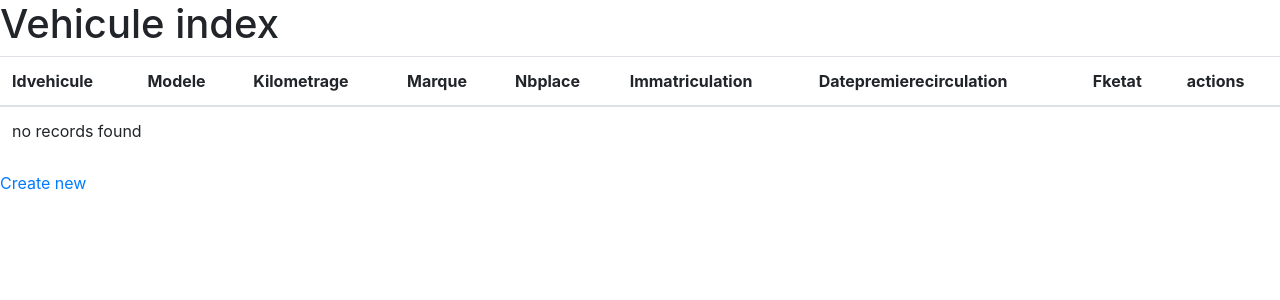
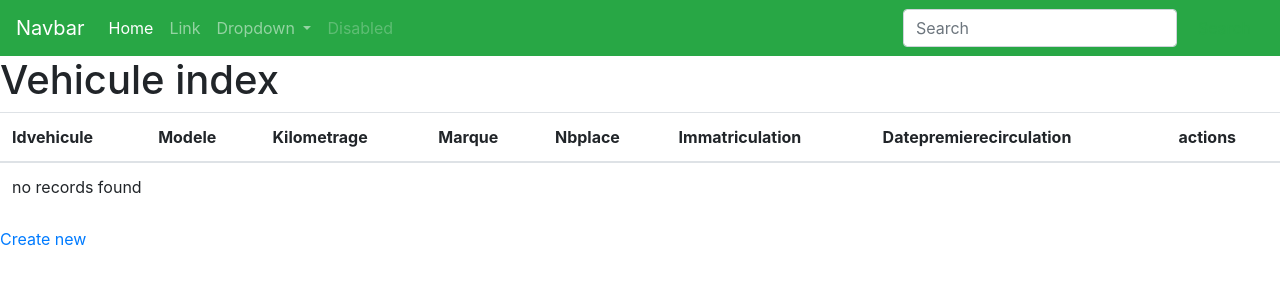
Before and after one commit to abesnardN/justdrive, a Symfony app: template src/AppBundle/Resources/views/vehicule/index.html.twig in a window 1280 px wide. Shown: the top 300 px of the page. Run offline with Twig, Linux system fonts and the light colour scheme; the template is opened without the code that fills it, so the values that code supplies are empty; some libraries are stand-ins or nearby versions.

Commit message:
accueil et top menu

```diff
--- a/app/Resources/views/base.html.twig
+++ b/app/Resources/views/base.html.twig
@@ -9,6 +9,7 @@
 
     </head>
     <body>
+        {% include 'top_menu.html.twig' %}
         {% block body %}{% endblock %}
         {% block javascripts %}{% endblock %}
         <script type="application/javascript" src="https://stackpath.bootstrapcdn.com/bootstrap/4.3.1/js/bootstrap.bundle.min.js"></script>
--- /dev/null
+++ b/app/Resources/views/top_menu.html.twig
@@ -0,0 +1,35 @@
+    <nav class="navbar navbar-expand-lg navbar-dark bg-success ">
+        <a class="navbar-brand" href="#">Navbar</a>
+        <button class="navbar-toggler" type="button" data-toggle="collapse" data-target="#navbarSupportedContent" aria-controls="navbarSupportedContent" aria-expanded="false" aria-label="Toggle navigation">
+            <span class="navbar-toggler-icon"></span>
+        </button>
+
+        <div class="collapse navbar-collapse" id="navbarSupportedContent">
+            <ul class="navbar-nav mr-auto">
+                <li class="nav-item active">
+                    <a class="nav-link" href="{{ path('vehicule_new') }}">Home <span class="sr-only">(current)</span></a>
+                </li>
+                <li class="nav-item">
+                    <a class="nav-link" href="{{ path('vehicule_new') }}">Link</a>
+                </li>
+                <li class="nav-item dropdown">
+                    <a class="nav-link dropdown-toggle" href="{{ path('vehicule_new') }}" id="navbarDropdown" role="button" data-toggle="dropdown" aria-haspopup="true" aria-expanded="false">
+                        Dropdown
+                    </a>
+                    <div class="dropdown-menu" aria-labelledby="navbarDropdown">
+                        <a class="dropdown-item" href="#">Action</a>
+                        <a class="dropdown-item" href="#">Another action</a>
+                        <div class="dropdown-divider"></div>
+                        <a class="dropdown-item" href="#">Something else here</a>
+                    </div>
+                </li>
+                <li class="nav-item">
+                    <a class="nav-link disabled" href="{{ path('vehicule_new') }}">Disabled</a>
+                </li>
+            </ul>
+            <form class="form-inline my-2 my-lg-0">
+                <input class="form-control mr-sm-2" type="search" placeholder="Search" aria-label="Search">
+                <button class="btn btn-outline-success my-2 my-sm-0" type="submit">Search</button>
+            </form>
+        </div>
+    </nav>
--- /dev/null
+++ b/src/AppBundle/Resources/views/accueil/accueil.html.twig
@@ -0,0 +1,5 @@
+{% extends 'base.html.twig' %}
+{% block title %}Accueil{% endblock %}
+{% block body %}
+bonjour
+{% endblock %}
--- a/src/AppBundle/Resources/views/vehicule/index.html.twig
+++ b/src/AppBundle/Resources/views/vehicule/index.html.twig
@@ -15,7 +15,6 @@
                 <th>Nbplace</th>
                 <th>Immatriculation</th>
                 <th>Datepremierecirculation</th>
-                <th>Fketat</th>
                 <th>actions</th>
             </tr>
         </thead>
@@ -29,7 +28,6 @@
                 <td>{{ vehicule.nbplace }}</td>
                 <td>{{ vehicule.immatriculation }}</td>
                 <td>{{ vehicule.datepremierecirculation ? vehicule.datepremierecirculation|date('Y-m-d') : '' }}</td>
-                <td>{{ vehicule.fketat }}</td>
                 <td>
                     <a href="{{ path('vehicule_show', {'idvehicule': vehicule.idvehicule}) }}">show</a>
                     <a href="{{ path('vehicule_edit', {'idvehicule': vehicule.idvehicule}) }}">edit</a>
--- a/src/AppBundle/Resources/views/vehicule/new.html.twig
+++ b/src/AppBundle/Resources/views/vehicule/new.html.twig
@@ -7,7 +7,7 @@
     <script src="https://cdnjs.cloudflare.com/ajax/libs/popper.js/1.14.3/umd/popper.min.js" integrity="sha384-ZMP7rVo3mIykV+2+9J3UJ46jBk0WLaUAdn689aCwoqbBJiSnjAK/l8WvCWPIPm49" crossorigin="anonymous"></script>
     <script src="https://stackpath.bootstrapcdn.com/bootstrap/4.1.3/js/bootstrap.min.js" integrity="sha384-ChfqqxuZUCnJSK3+MXmPNIyE6ZbWh2IMqE241rYiqJxyMiZ6OW/JmZQ5stwEULTy" crossorigin="anonymous"></script>
 {% endblock %}
-{% form_theme form 'bootstrap_4_layout.html.twig' %}
+
 {% block title %}New Vehicule{% endblock %}
 
 {% block body %}
```
Also changed, not shown: src/AppBundle/Controller/AccueilController.php (added, +24 -0 lines).
